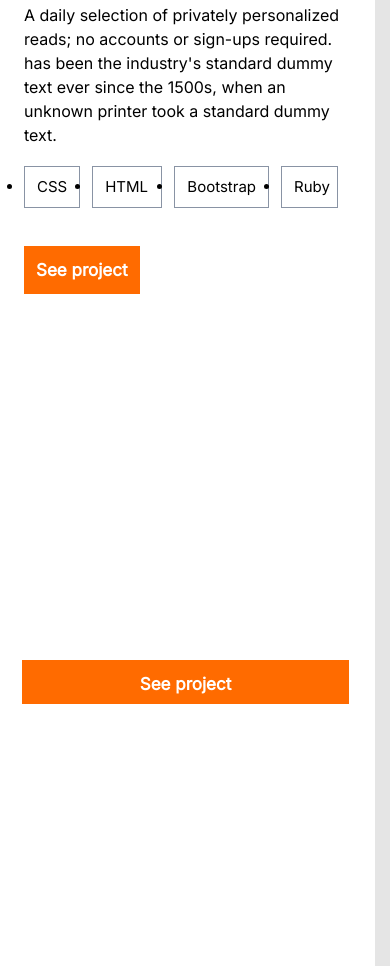
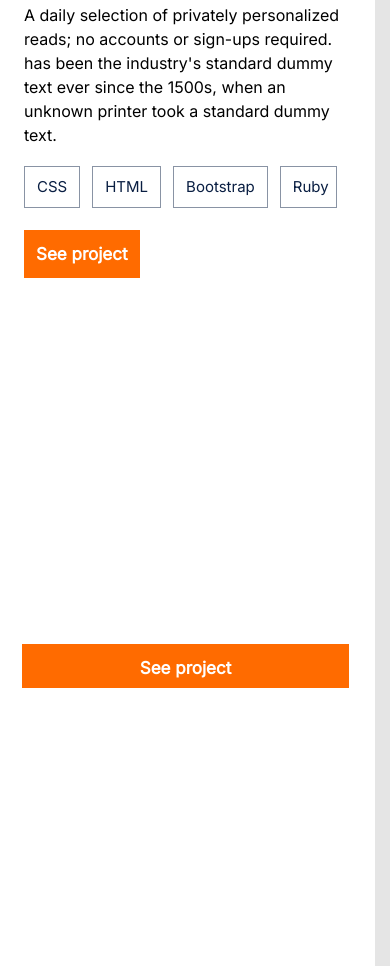
Before and after one commit to sinruidotec/Portfolio-part-2-Microverse, a website: page index.html in a window 390 px wide. Shown: the part 1266-2232 px from the top of the page. Drawn offline with Linux system fonts and the light colour scheme.

Commit message:
initialize and comment media queries in the CSS file

```diff
--- a/style.css
+++ b/style.css
@@ -161,8 +161,8 @@ main {
   left: 0;
   margin-top: 0;
   padding-left: 24px;
+  font-size: 16px;
   font-family: 'Inter', sans-serif;
-  font-size: 16px;
   font-weight: 400;
   line-height: 24px;
   letter-spacing: 0;
@@ -171,10 +171,16 @@ main {
 
 .teclast {
   display: flex;
-  width: 314px;
+  gap: 12px;
+  width: 247px;
   height: 40px;
-  gap: 12px;
+  font-family: 'Inter', sans-serif;
+  font-weight: 500;
+  margin-top: 0;
+  margin-bottom: 0;
   padding-left: 24px;
+  list-style: none;
+  color: #091e42;
 }
 
 .css-button {
@@ -523,3 +529,11 @@ main {
 hr {
   width: 327px;
 }
+
+/* @media only screen and (min-width: 375px) {
+  ;
+}
+
+@media only screen and (min-width: 768px) {
+
+} */
```
